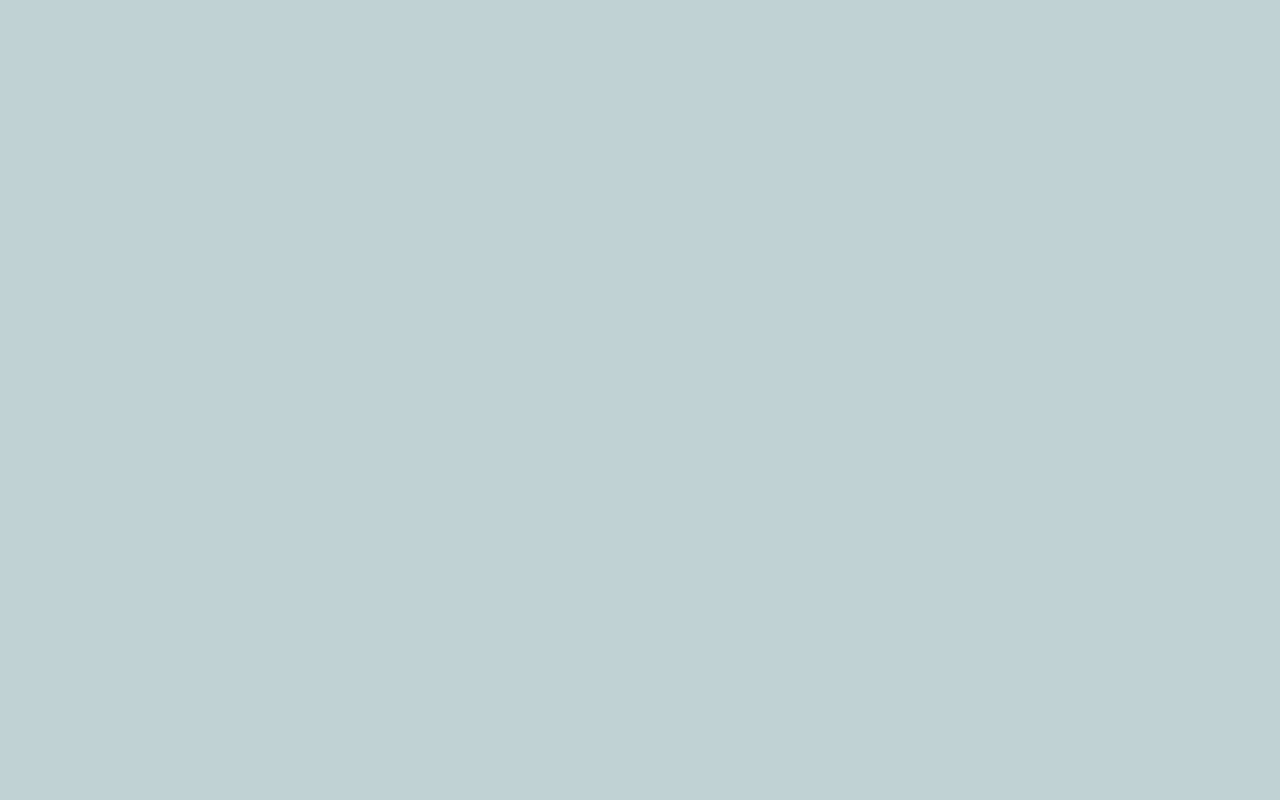
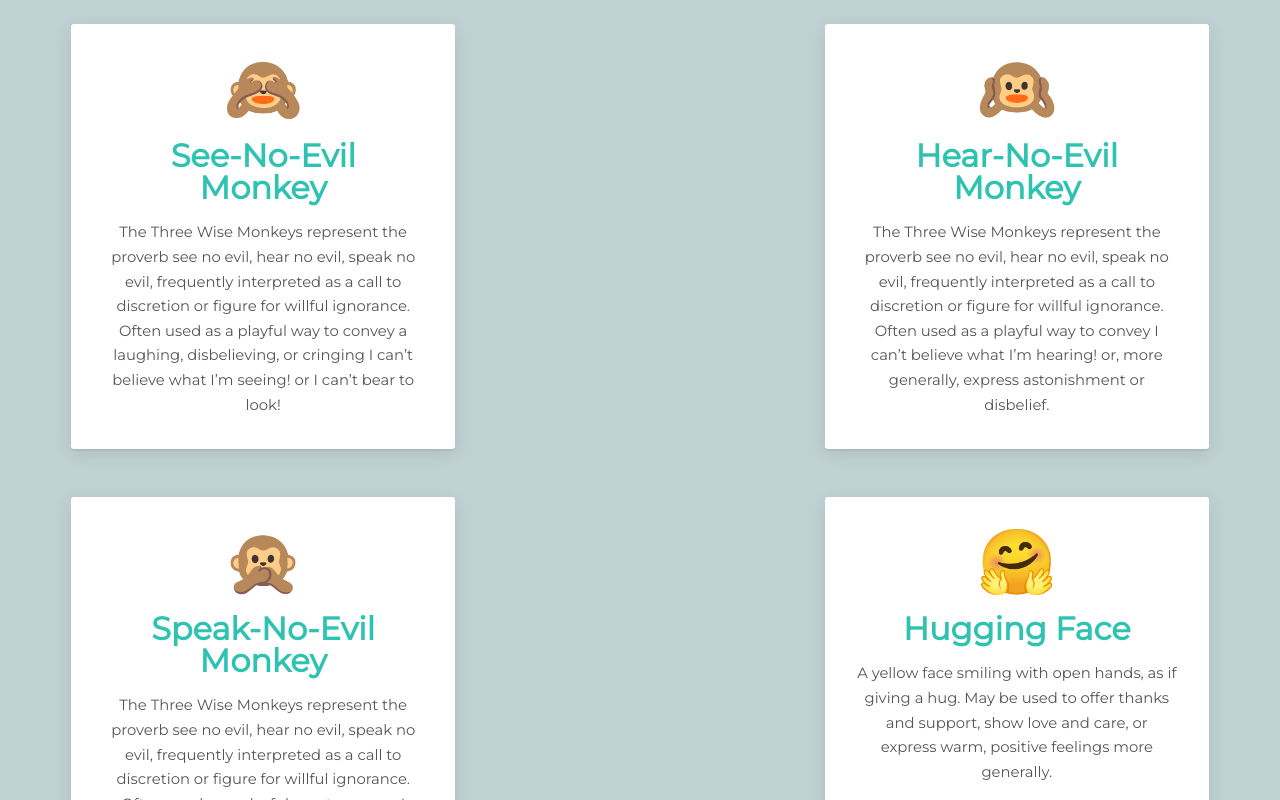
Before and after one commit to Ann-pixel/emojipedia-portfolio, a React (Create React App) app: page / in a window 1280 px wide. Shown: the part 2260-3060 px from the top of the page. Before the commit the page ends 2348 px from the top, so only its background shows below. Built offline with nearby package versions, Linux system fonts and the light colour scheme.

Commit message:
added more emojis

```diff
--- a/src/emojipedia.js
+++ b/src/emojipedia.js
@@ -68,6 +68,34 @@ const emojipedia = [
       name: "Money-Mouth Face",
       meaning:
         " Used for a wide range of content dealing with money, including: making money, loving wealth, being or feeling rich, and concepts of success and excellence (e.g., on the money)."
+    },
+    {
+      id: 11,
+      emoji: "🙈",
+      name: "See-No-Evil Monkey",
+      meaning:
+        "The Three Wise Monkeys represent the proverb see no evil, hear no evil, speak no evil, frequently interpreted as a call to discretion or figure for willful ignorance. Often used as a playful way to convey a laughing, disbelieving, or cringing I can’t believe what I’m seeing! or I can’t bear to look!"
+    },
+    {
+      id: 12,
+      emoji: "🙉",
+      name: "Hear-No-Evil Monkey",
+      meaning:
+        "The Three Wise Monkeys represent the proverb see no evil, hear no evil, speak no evil, frequently interpreted as a call to discretion or figure for willful ignorance. Often used as a playful way to convey I can’t believe what I’m hearing! or, more generally, express astonishment or disbelief."
+    },
+    {
+      id: 13,
+      emoji: "🙊",
+      name: "Speak-No-Evil Monkey",
+      meaning:
+        "The Three Wise Monkeys represent the proverb see no evil, hear no evil, speak no evil, frequently interpreted as a call to discretion or figure for willful ignorance. Often used as a playful way to convey I can’t believe what I just said!, express a mischievous Oops!, or communicate a secret-keeping I won’t say a word. "
+    },
+    {
+      id: 14,
+      emoji: "🤗",
+      name: "Hugging Face",
+      meaning:
+        "A yellow face smiling with open hands, as if giving a hug. May be used to offer thanks and support, show love and care, or express warm, positive feelings more generally."
     }
   ];
 
```
Also changed, not shown: package.json (+8 -1 lines), 2 other files (tests, documents, lock files or other folders).
